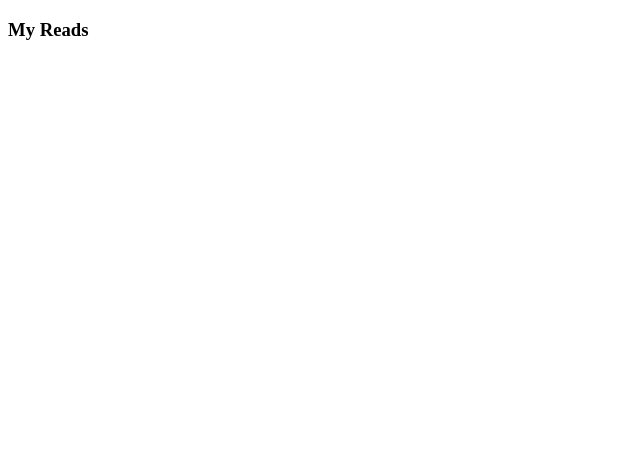
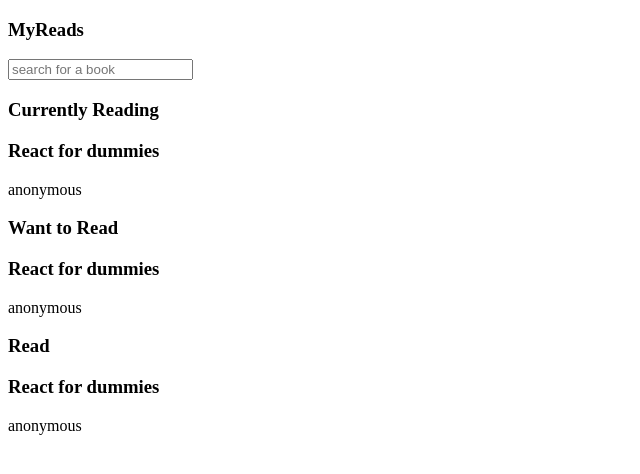
Before and after one commit to IgorPieruccini/udacity-my-reads, a React app: page / in a window 1280 px wide. Shown: the top 474 px of the page, without its empty margins (0-640 px from the left). Built offline with nearby package versions, Linux system fonts and the light colour scheme.

Commit message:
feat: add all components
Create, add and test all components required for this app.
Only basic configuration

```diff
--- a/src/components/app.jsx
+++ b/src/components/app.jsx
@@ -1,10 +1,22 @@
 import React from 'react';
+import Shelf from './shelf';
+import { bookStatus } from '../utils/utils';
+import Header from './header';
+import Search from './search';
 
 class App extends React.Component {
   render() {
     return (
       <div>
-        <h3>My Reads</h3>
+        <Header />
+        <Search
+          update={key => {
+            console.log('search update', key);
+          }}
+        />
+        <Shelf type={bookStatus.READING} />
+        <Shelf type={bookStatus.WANT_TO_READ} />
+        <Shelf type={bookStatus.READ} />
       </div>
     );
   }
--- /dev/null
+++ b/src/components/book.jsx
@@ -0,0 +1,30 @@
+import React from 'react';
+import PropTypes from 'prop-types';
+
+class Book extends React.Component {
+  constructor(props) {
+    super(props);
+    this.state = {
+      optionDisplay: false,
+      status: this.props.status
+    };
+  }
+
+  render() {
+    return (
+      <div>
+        <h3>{this.props.name}</h3>
+        <p>{this.props.author}</p>
+      </div>
+    );
+  }
+}
+
+Book.propTypes = {
+  name: PropTypes.string.isRequired,
+  author: PropTypes.string.isRequired,
+  coverUrl: PropTypes.string.isRequired,
+  status: PropTypes.string.isRequired
+};
+
+export default Book;
--- /dev/null
+++ b/src/components/header.jsx
@@ -0,0 +1,11 @@
+import React from 'react';
+
+const Header = () => {
+  return (
+    <div>
+      <h3>MyReads</h3>
+    </div>
+  );
+};
+
+export default Header;
--- /dev/null
+++ b/src/components/search.jsx
@@ -0,0 +1,41 @@
+import React from 'react';
+import PropTypes from 'prop-types';
+
+class Search extends React.Component {
+  constructor(props) {
+    super(props);
+    this.state = {
+      key: ''
+    };
+  }
+
+  handleKeyUpdate(key) {
+    this.setState({ key });
+    this.props.update(key);
+  }
+
+  render() {
+    return (
+      <div>
+        <form action="">
+          <input
+            type="text"
+            name="search"
+            id="book-search"
+            placeholder="search for a book"
+            onChange={event => {
+              this.handleKeyUpdate(event.target.value);
+            }}
+            value={this.state.key}
+          />
+        </form>
+      </div>
+    );
+  }
+}
+
+Search.propTypes = {
+  update: PropTypes.func.isRequired
+};
+
+export default Search;
--- /dev/null
+++ b/src/components/shelf.jsx
@@ -0,0 +1,19 @@
+import React from 'react';
+import PropTypes from 'prop-types';
+import Book from './book';
+import { bookStatus } from '../utils/utils';
+
+const Shelf = ({ type }) => {
+  return (
+    <div>
+      <h3>{type}</h3>
+      <Book name={'React for dummies'} author={'anonymous'} coverUrl={''} status={bookStatus.READING} />
+    </div>
+  );
+};
+
+Shelf.propTypes = {
+  type: PropTypes.string.isRequired
+};
+
+export default Shelf;
--- /dev/null
+++ b/src/utils/utils.js
@@ -0,0 +1,15 @@
+/**
+ * types of shelfs used in the app
+ * it's used to distinguish shelf types and labels
+ */
+export const bookStatus = {
+  READ: 'Read',
+  READING: 'Currently Reading',
+  WANT_TO_READ: 'Want to Read',
+  NONE: 'no_status'
+};
+
+/**
+ * Shelf are defined by bookStatus
+ */
+export const shelfTypes = bookStatus.READ | bookStatus.READING | bookStatus.WANT_TO_READ;
```
